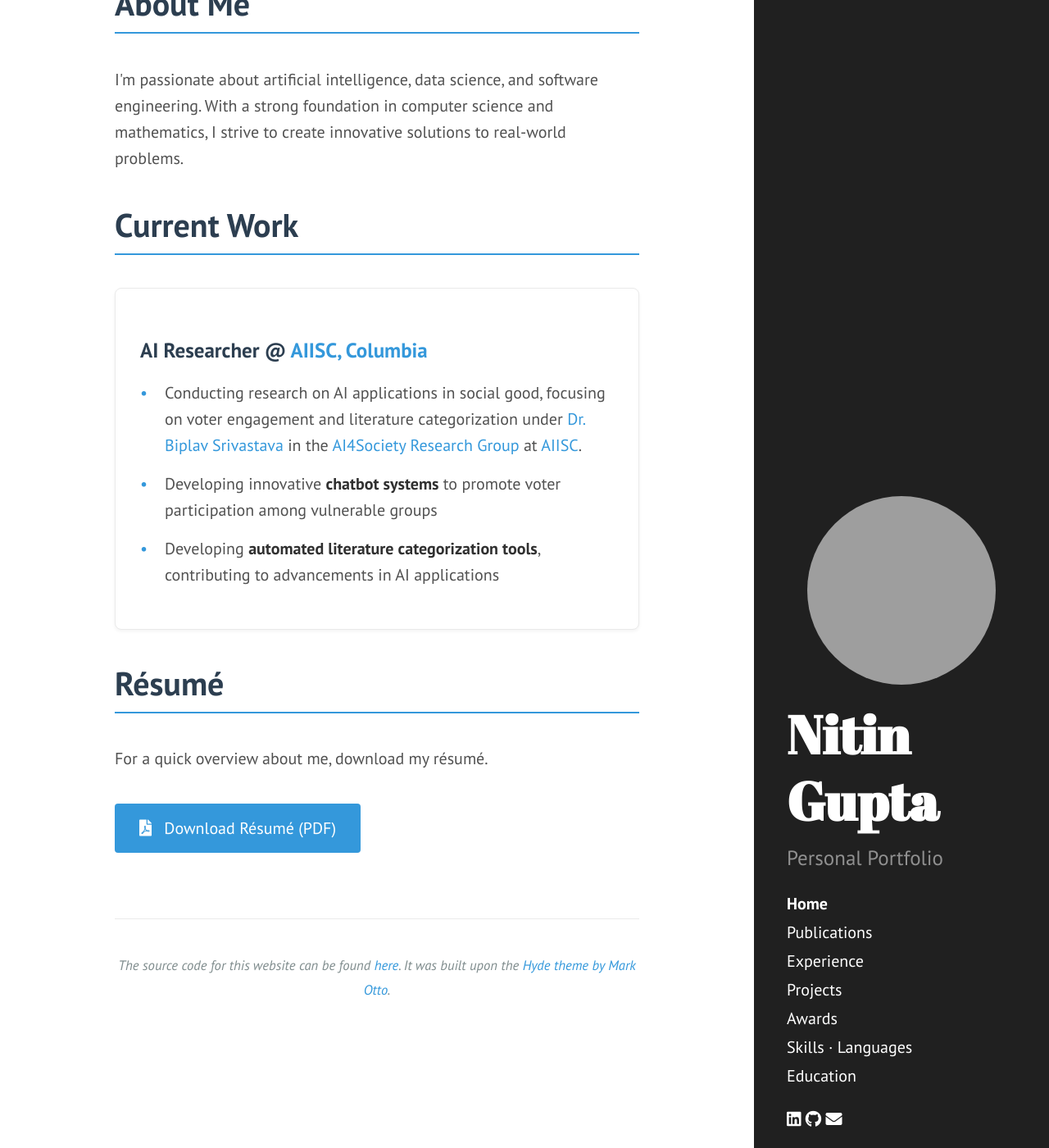
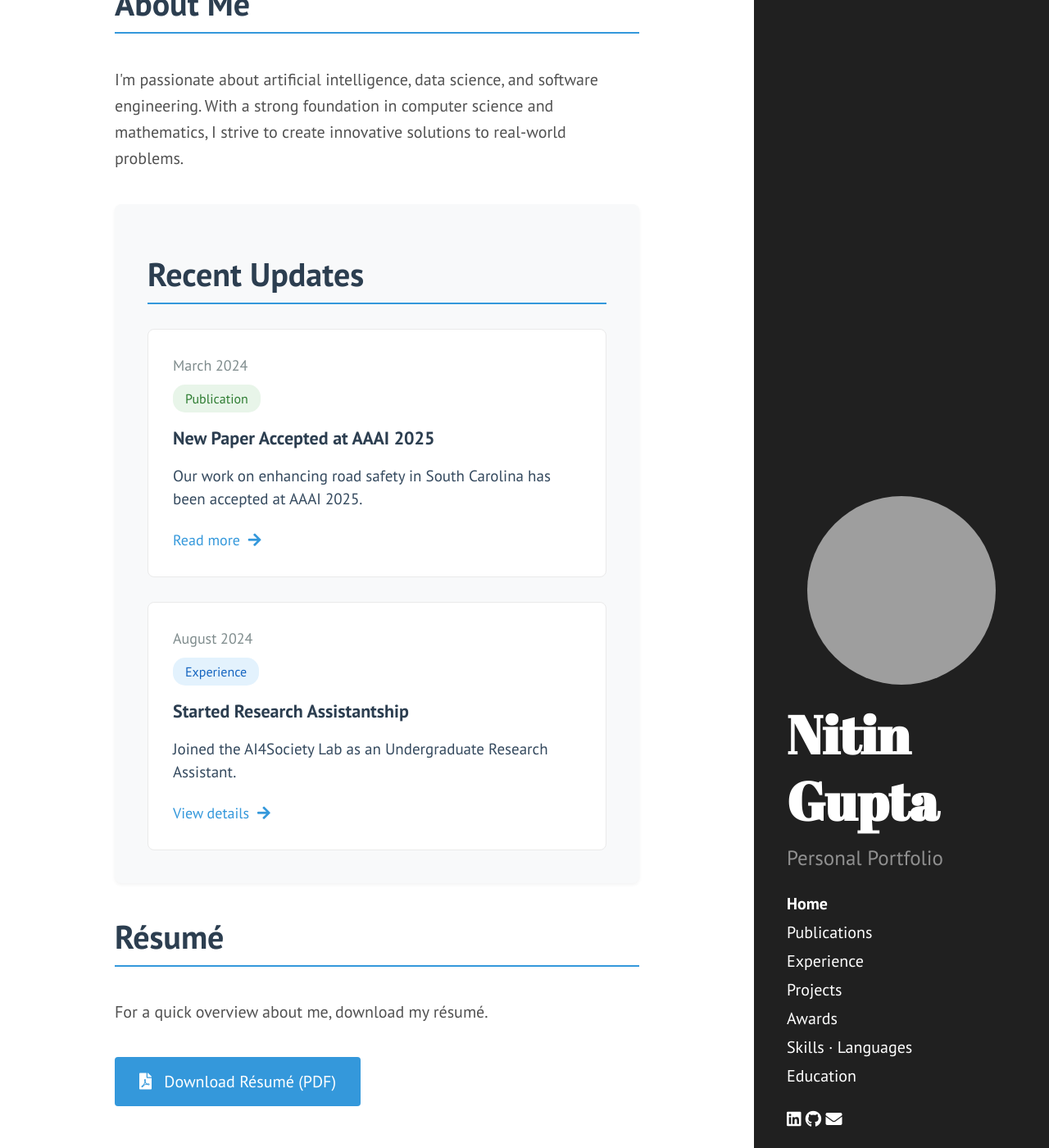
Before and after one commit to g-nitin/portfolio, a Jekyll site: the page built from index.md, in a window 1280 px wide and 1400 px high, scrolled down 563 px. Shown: the whole window at 82% size. Built offline with Jekyll 4.4.1, drawn with Linux system fonts in a browser that asks for light colours; Markdown is read by kramdown in place of the engine named in the settings; the list of posts is cut into pages by our own code.

Commit message:
Adding updates section to the main

```diff
--- a/assets/css/custom.css
+++ b/assets/css/custom.css
@@ -1,3 +1,101 @@
+.news-section {
+    margin: 2rem 0;
+    padding: 2rem;
+    background: #f8f9fa;
+    border-radius: 8px;
+    box-shadow: 0 2px 4px rgba(0,0,0,0.05);
+}
+
+.news-title {
+    font-size: 2rem;
+    color: #2c3e50;
+    margin-bottom: 1.5rem;
+    padding-bottom: 0.5rem;
+    border-bottom: 2px solid #3498db;
+}
+
+.news-grid {
+    display: grid;
+    grid-template-columns: repeat(auto-fit, minmax(300px, 1fr));
+    gap: 1.5rem;
+    margin-top: 1.5rem;
+}
+
+.news-item {
+    background: white;
+    border: 1px solid #eaeaea;
+    border-radius: 8px;
+    padding: 1.5rem;
+    transition: transform 0.2s ease, box-shadow 0.2s ease;
+}
+
+.news-item:hover {
+    transform: translateY(-2px);
+    box-shadow: 0 4px 8px rgba(0,0,0,0.1);
+}
+
+.news-date {
+    font-size: 0.9rem;
+    color: #7f8c8d;
+    margin-bottom: 0.5rem;
+}
+
+.news-category {
+    display: inline-block;
+    padding: 0.25rem 0.75rem;
+    border-radius: 15px;
+    font-size: 0.8rem;
+    margin-bottom: 0.75rem;
+}
+
+.category-publication { background: #e8f5e9; color: #2e7d32; }
+.category-experience { background: #e3f2fd; color: #1565c0; }
+.category-project { background: #fff3e0; color: #f57c00; }
+.category-education { background: #f3e5f5; color: #7b1fa2; }
+.category-award { background: #fce4ec; color: #c2185b; }
+.category-skill { background: #e8eaf6; color: #3949ab; }
+
+.news-headline {
+    font-size: 1.1rem;
+    color: #2c3e50;
+    margin-bottom: 0.75rem;
+    font-weight: 600;
+}
+
+.news-description {
+    color: #34495e;
+    font-size: 0.95rem;
+    line-height: 1.5;
+    margin-bottom: 1rem;
+}
+
+.news-link {
+    display: inline-block;
+    color: #3498db;
+    font-size: 0.9rem;
+    text-decoration: none;
+    transition: color 0.3s ease;
+}
+
+.news-link:hover {
+    color: #2980b9;
+    text-decoration: underline;
+}
+
+.news-link i {
+    margin-left: 0.25rem;
+}
+
+@media (max-width: 768px) {
+    .news-grid {
+        grid-template-columns: 1fr;
+    }
+
+    .news-section {
+        padding: 1.5rem;
+    }
+}
+
 /* Base styles (mobile first) */
 .content {
     padding: 2rem;  /* Add padding on all sides for mobile */
--- a/index.md
+++ b/index.md
@@ -22,17 +22,37 @@ title: Home
     </div>
   </section>
 
-  <section class="work-section">
-    <h2 class="section-title">Current Work</h2>
-    <div class="work-card">
-      <h3 class="work-position">AI Researcher @ <a href="https://aiisc.ai/" target="_blank">AIISC, Columbia</a></h3>
-      <ul class="work-details">
-        <li>Conducting research on AI applications in social good, focusing on voter engagement and literature categorization under <a href="https://sites.google.com/site/biplavsrivastava" target="_blank">Dr. Biplav Srivastava</a> in the <a href="https://ai4society.github.io/" target="_blank">AI4Society Research Group</a> at <a href="https://aiisc.ai/" target="_blank">AIISC</a>.</li>
-        <li>Developing innovative <strong>chatbot systems</strong> to promote voter participation among vulnerable groups</li>
-        <li>Developing <strong>automated literature categorization tools</strong>, contributing to advancements in AI applications</li>
-      </ul>
+  <div class="news-section">
+    <h2 class="news-title">Recent Updates</h2>
+    <div class="news-grid">
+        <!-- Publication Update -->
+        <div class="news-item">
+            <div class="news-date">March 2024</div>
+            <span class="news-category category-publication">Publication</span>
+            <div class="news-headline">New Paper Accepted at AAAI 2025</div>
+            <p class="news-description">Our work on enhancing road safety in South Carolina has been accepted at AAAI 2025.</p>
+            <a href="/publications" class="news-link">Read more <i class="fas fa-arrow-right"></i></a>
+        </div>
+
+        <!-- Experience Update -->
+        <div class="news-item">
+            <div class="news-date">August 2024</div>
+            <span class="news-category category-experience">Experience</span>
+            <div class="news-headline">Started Research Assistantship</div>
+            <p class="news-description">Joined the AI4Society Lab as an Undergraduate Research Assistant.</p>
+            <a href="/experience" class="news-link">View details <i class="fas fa-arrow-right"></i></a>
+        </div>
+
+        <!-- Project Update -->
+        <!-- <div class="news-item"> -->
+            <!-- <div class="news-date">January 2024</div> -->
+            <!-- <span class="news-category category-project">Project</span> -->
+            <!-- <div class="news-headline">Launched ML Model Deployment Tool</div> -->
+            <!-- <p class="news-description">Released a new tool for streamlining machine learning model deployments.</p> -->
+            <!-- <a href="/projects" class="news-link">Learn more <i class="fas fa-arrow-right"></i></a> -->
+        <!-- </div> -->
     </div>
-  </section>
+  </div>
 
   <section class="resume-section">
     <h2 class="section-title">Résumé</h2>
```
